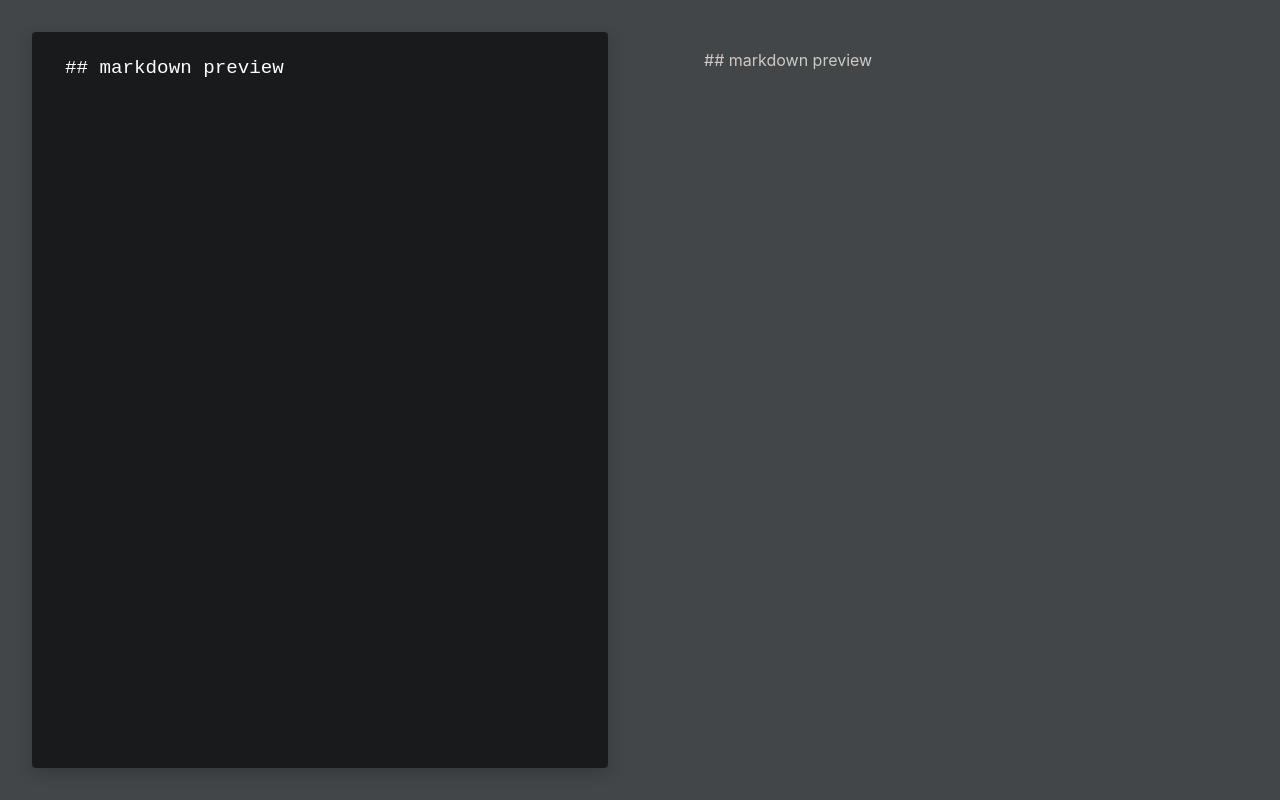
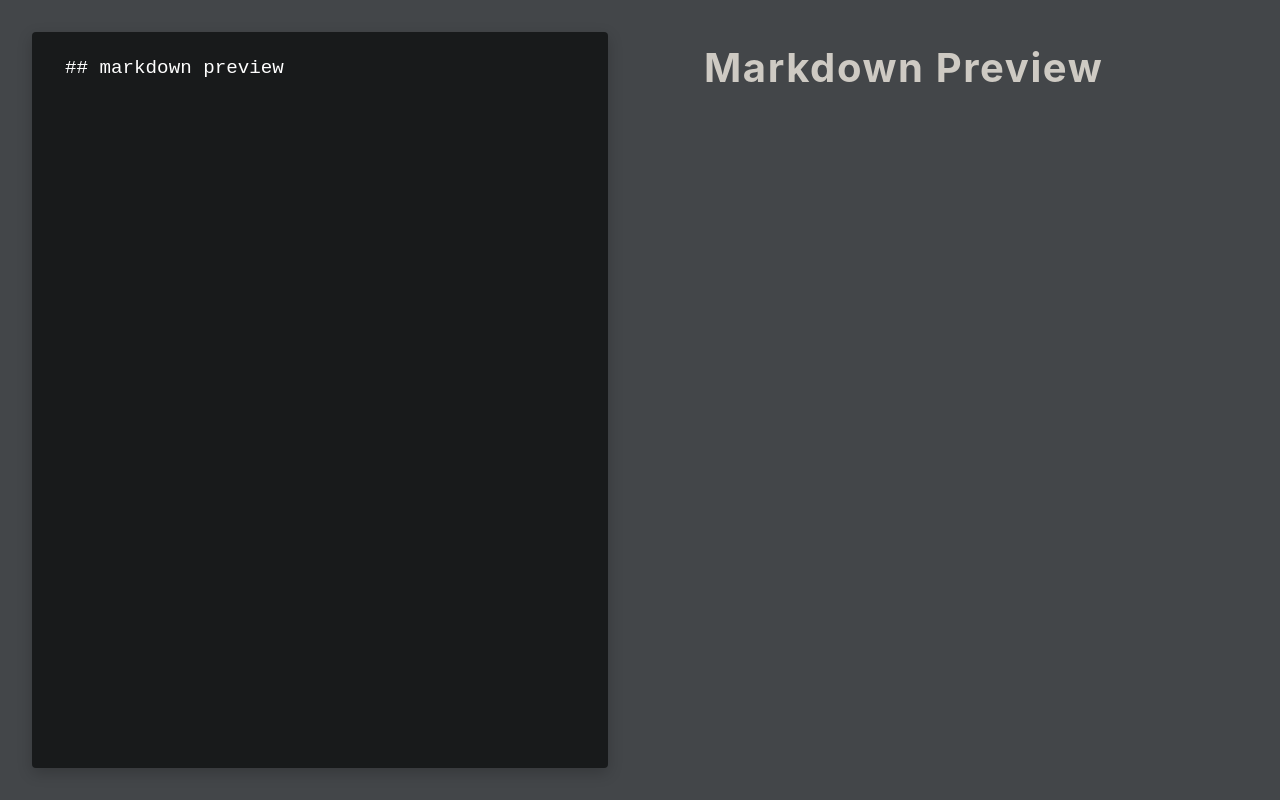
Before and after one commit to AlexBachurin/markdown-preview-app, a React (Create React App) app: page / in a window 1280 px wide. Built offline with nearby package versions, Linux system fonts and the light colour scheme.

Commit message:
working markdown with help of react-markdown

```diff
--- a/package.json
+++ b/package.json
@@ -8,6 +8,7 @@
     "@testing-library/user-event": "^12.8.3",
     "react": "^17.0.2",
     "react-dom": "^17.0.2",
+    "react-markdown": "^7.0.1",
     "react-scripts": "4.0.3",
     "web-vitals": "^1.1.2"
   },
--- a/src/components/Markdown.js
+++ b/src/components/Markdown.js
@@ -1,12 +1,17 @@
 import React from 'react'
-
+import ReactMarkdown from 'react-markdown'
 const Markdown = ({ markdown, setMarkdown }) => {
     return (
         <section className="markdown">
             <textarea onChange={(e) => {
                 setMarkdown(e.target.value)
             }} value={markdown} className="input">{markdown}</textarea>
-            <article className="result">{markdown}</article>
+            <article className="result">
+                <ReactMarkdown>
+                    {markdown}
+                </ReactMarkdown>
+
+            </article>
         </section>
     )
 }
```
Also changed, not shown: 1 other file (tests, documents, lock files or other folders).
